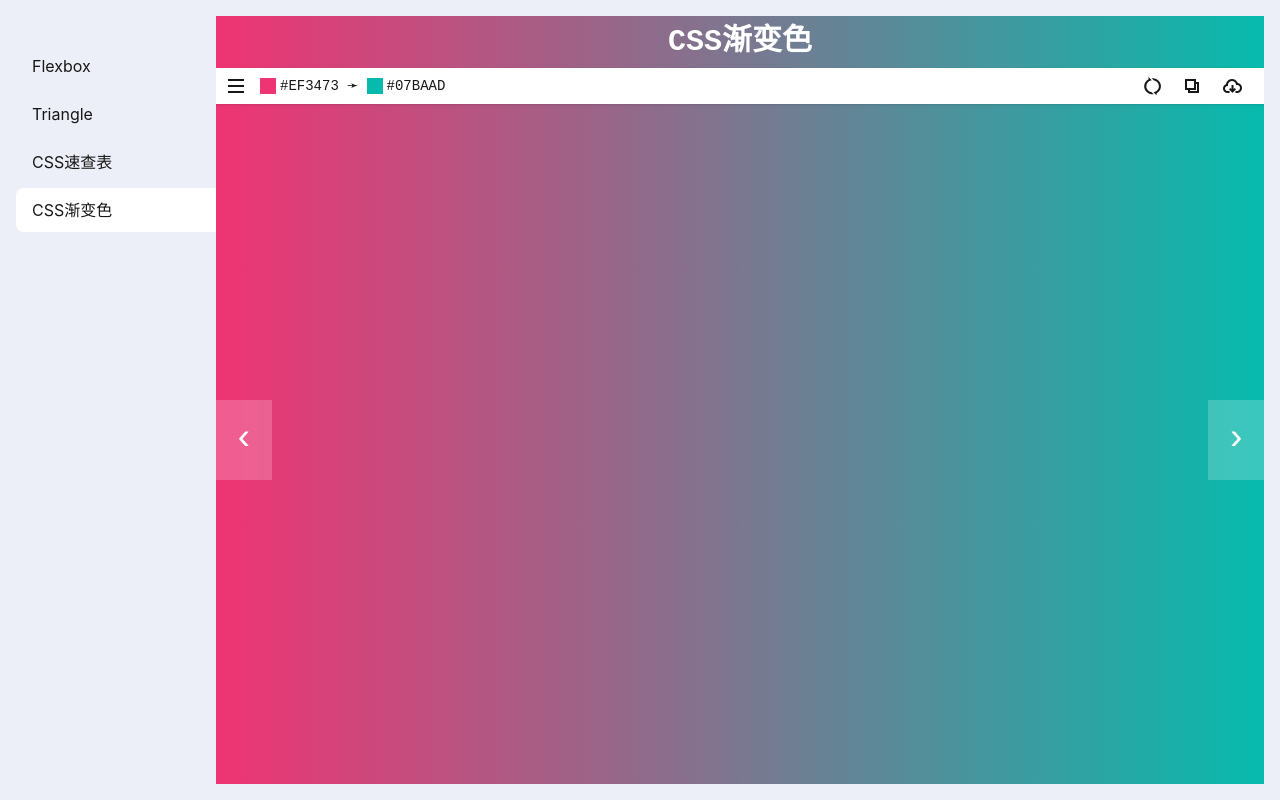
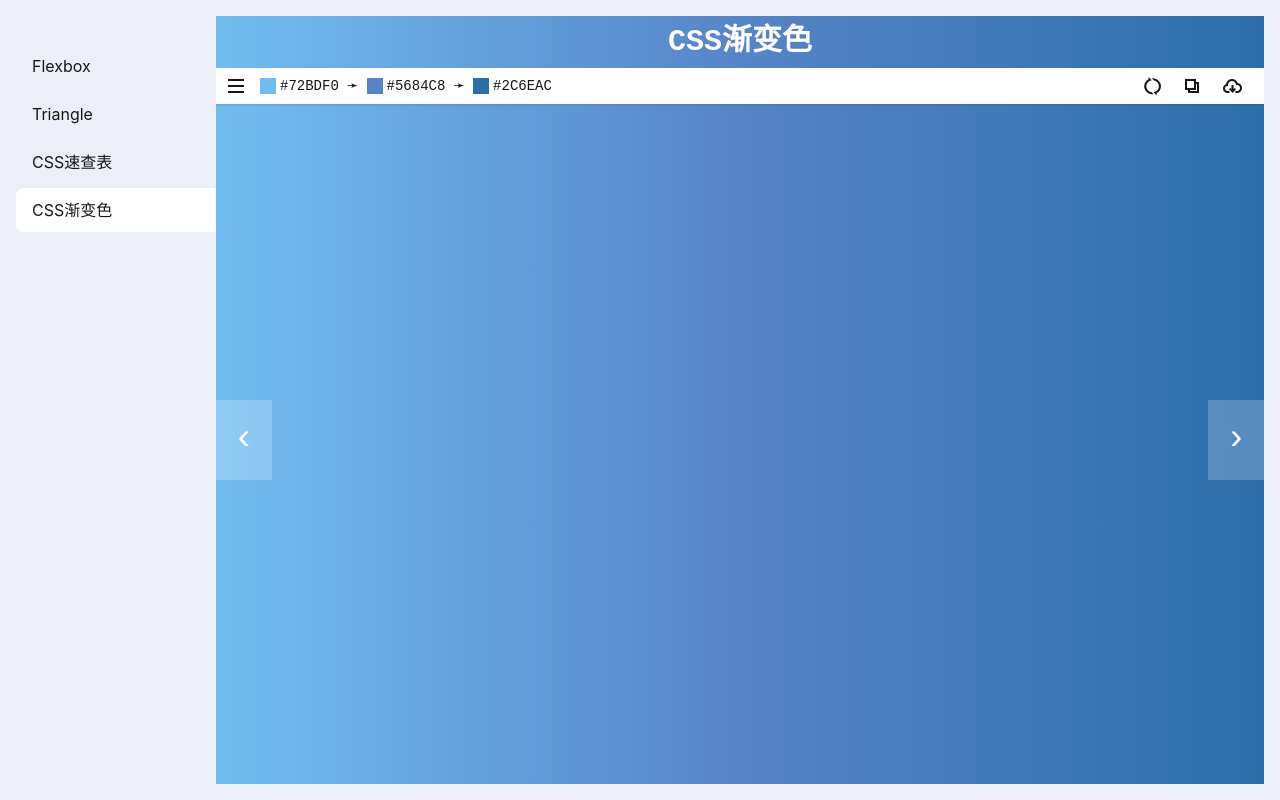
Before and after one commit to jin337/demo, a React (Vite) app: page /css-gradients in a window 1280 px wide. Built offline with nearby package versions, Linux system fonts and the light colour scheme.

Commit message:
修改数量

```diff
--- a/src/views/Cssgradients.jsx
+++ b/src/views/Cssgradients.jsx
@@ -74,7 +74,7 @@ const Cssgradients = () => {
   }, [selectColors, colorList])
 
   useEffect(() => {
-    setColorList(generateColorArray(100))
+    setColorList(generateColorArray(99))
     return () => {}
   }, [])
 
```
